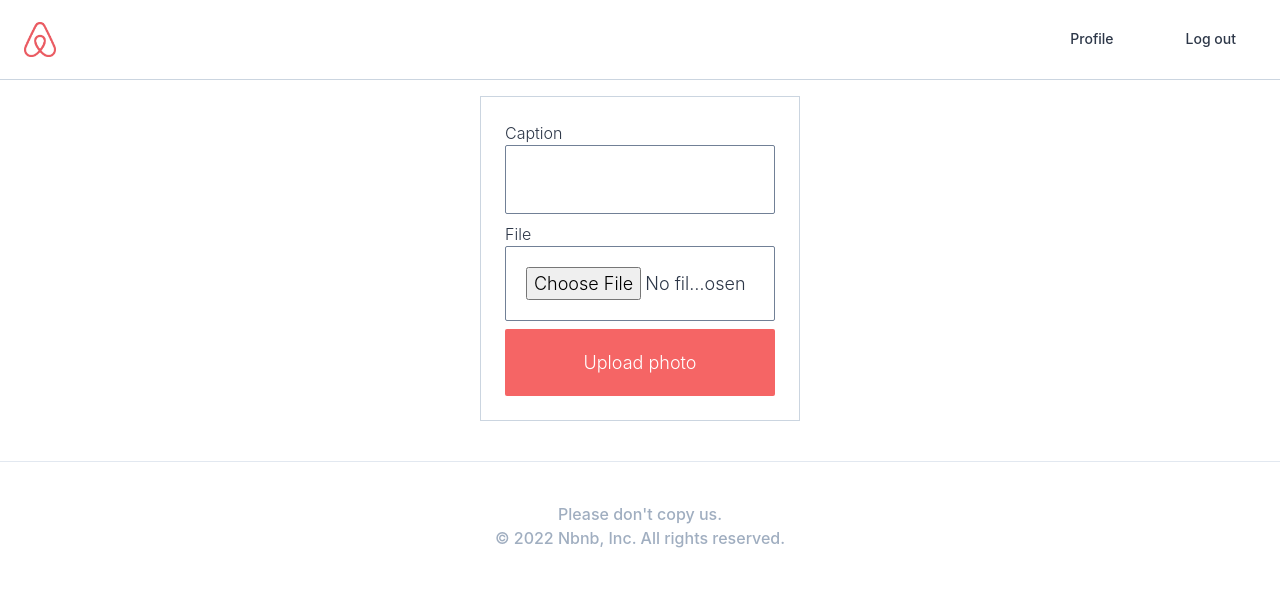
After one commit to jeongsangtae/airbnb-clone, a Django app: page /rooms/1/photos/add in a window 1280 px wide. The commit adds this page. Shown: the top 589 px of the page. Run offline with Django 3.2, Linux system fonts and the light colour scheme; the visitor is signed in with stand-in values (Sample User, id 1); parts of the project's set-up code (start-up, migrations or seed data) failed here and were passed over; some libraries are stand-ins or nearby versions.

Commit message:
23.5 Add Photo part One

```diff
--- a/rooms/forms.py
+++ b/rooms/forms.py
@@ -27,3 +27,12 @@ class SearchForm(forms.Form):
         queryset=models.Facility.objects.all(),
         widget=forms.CheckboxSelectMultiple,
     )
+
+
+class CreatePhotoForm(forms.ModelForm):
+    class Meta:
+        model = models.Photo
+        fields = ("caption", "file")
+
+    def save(self, pk, *args, **kwargs):
+        photo = super().save(commit=False)
--- a/rooms/models.py
+++ b/rooms/models.py
@@ -117,9 +117,3 @@ class Room(core_models.TimeStampedModel):
     def get_next_four_photos(self):
         photos = self.photos.all()[1:5]
         return photos
-
-    def get_beds(self):
-        if self.beds == 1:
-            return "1 bed"
-        else:
-            return f"{self.beds} beds"
--- a/rooms/urls.py
+++ b/rooms/urls.py
@@ -7,6 +7,7 @@ urlpatterns = [
     path("<int:pk>/", views.RoomDetail.as_view(), name="detail"),
     path("<int:pk>/edit/", views.EditRoomView.as_view(), name="edit"),
     path("<int:pk>/photos/", views.RoomPhotosView.as_view(), name="photos"),
+    path("<int:pk>/photos/add", views.AddPhotoView.as_view(), name="add-photo"),
     path(
         "<int:room_pk>/photos/<int:photo_pk>/delete/",
         views.delete_photo,
--- a/rooms/views.py
+++ b/rooms/views.py
@@ -1,5 +1,5 @@
 from django.http import Http404
-from django.views.generic import ListView, DetailView, View, UpdateView
+from django.views.generic import ListView, DetailView, View, UpdateView, FormView
 from django.shortcuts import render, redirect, reverse
 from django.core.paginator import Paginator
 from django.contrib.auth.decorators import login_required
@@ -157,7 +157,8 @@ def delete_photo(request, room_pk, photo_pk):
     user = request.user
     try:
         room = models.Room.objects.get(pk=room_pk)
-        if room.host.pk != user.pk:
+        photo = models.Photo.objects.get(pk=photo_pk)
+        if not (room.host.pk == user.pk and user.pk == photo.room.pk):
             messages.error(request, "Can't delete that photo")
         else:
             models.Photo.objects.filter(pk=photo_pk).delete()
@@ -178,3 +179,15 @@ class EditPhotoView(user_mixins.LoggedInOnlyView, SuccessMessageMixin, UpdateVie
     def get_success_url(self):
         room_pk = self.kwargs.get("room_pk")
         return reverse("rooms:photos", kwargs={"pk": room_pk})
+
+
+class AddPhotoView(user_mixins.LoggedInOnlyView, SuccessMessageMixin, FormView):
+
+    model = models.Photo
+    template_name = "rooms/photo_create.html"
+    fields = ("caption", "file")
+    form_class = forms.CreatePhotoForm
+
+    def form_valid(self, form):
+        pk = self.kwargs.get("pk")
+        form.save(pk)
--- /dev/null
+++ b/templates/rooms/photo_create.html
@@ -0,0 +1,18 @@
+{% extends "base.html" %}
+
+{% block page_title %}
+    Upload Photo
+{% endblock page_title %}
+
+{% block search-bar %}
+{% endblock search-bar %}
+
+{% block content %}
+
+<div class="container lg:w-5/12 md:w-1/2 xl:w-1/4 mx-auto my-10 flex flex-col items-center border p-6 border-gray-400">
+
+  {% include 'mixins/room/room_form.html' with form=form cta="Upload photo" %}
+
+</div>
+
+{% endblock content %}
--- a/templates/rooms/room_photos.html
+++ b/templates/rooms/room_photos.html
@@ -10,6 +10,10 @@
 {% block content %}
 
 <div class="container mx-auto my-10 flex flex-col">
+
+  <div class="my-10 w-full">
+      <a href="{% url 'rooms:add-photo' room.pk %}" class="btn-link w-1/6 block">Upload Photo</a>
+  </div>
 
   {% for photo in room.photos.all %}
       <div class="mb-5 border p-6 border-gray-400 flex justify-between">
```
Also changed, not shown: uploads/room_photos/KakaoTalk_20220910_203816219.jpg (added).
